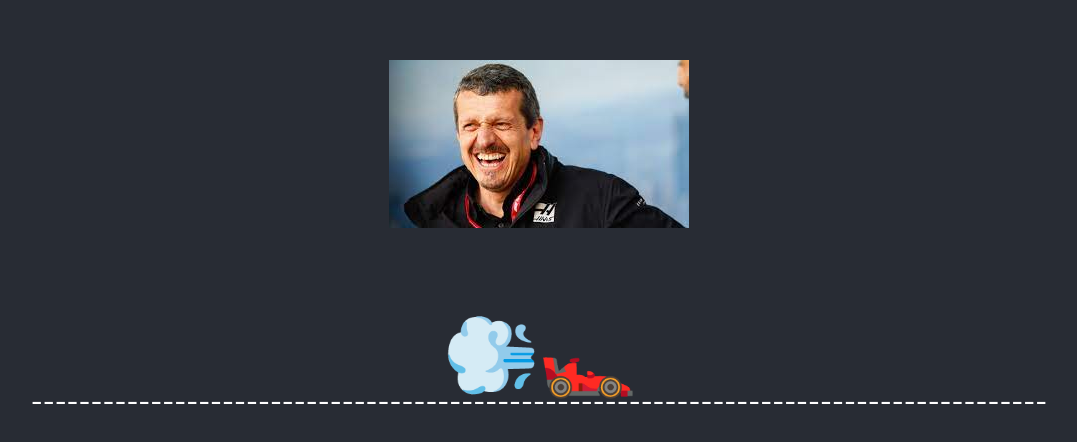
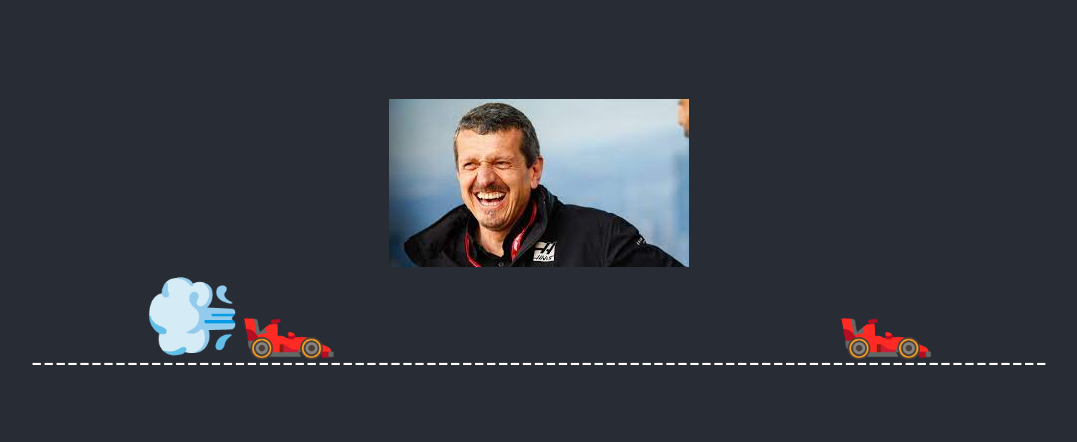
Before and after one commit to blevine-reverb/bisect-demo, a React (Create React App) app: page / in a window 1280 px wide. Shown: the part 156-598 px from the top of the page, without its empty margins (101-1178 px from the left). Built offline with nearby package versions, Linux system fonts and the light colour scheme.

Commit message:
Hmm slow car ahead

```diff
--- a/src/App.css
+++ b/src/App.css
@@ -20,10 +20,19 @@
   }
 } */
 
+.cars {
+  transform: scaleX(-1);
+}
+
 .car {
   margin-bottom: 0;
   font-size: 300%;
   transform: scaleX(-1);
+  display: inline;
+}
+
+.car.otherCar {
+  margin-right: 500px;
 }
 
 .road {
--- a/src/App.js
+++ b/src/App.js
@@ -6,9 +6,12 @@ function App() {
     <div className="App">
       <header className="App-header">
         <img src={guenter} className="guenter" alt="logo" />
-        <p className="car">
-        🏎️💨
-        </p>
+        <div className="cars">
+          <p className="car otherCar">🏎️</p>
+          <p className="car">
+            🏎️💨
+          </p>
+        </div>
         <p className="road">
           -------------------------------------------------------------------------------------
         </p>
```
